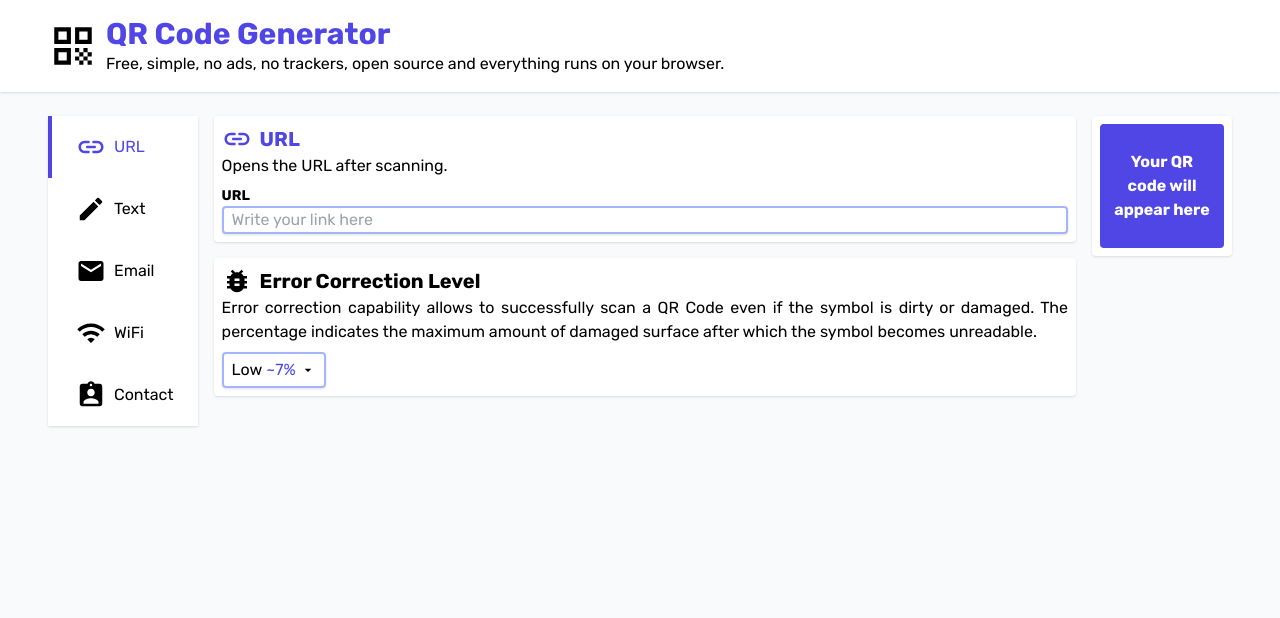
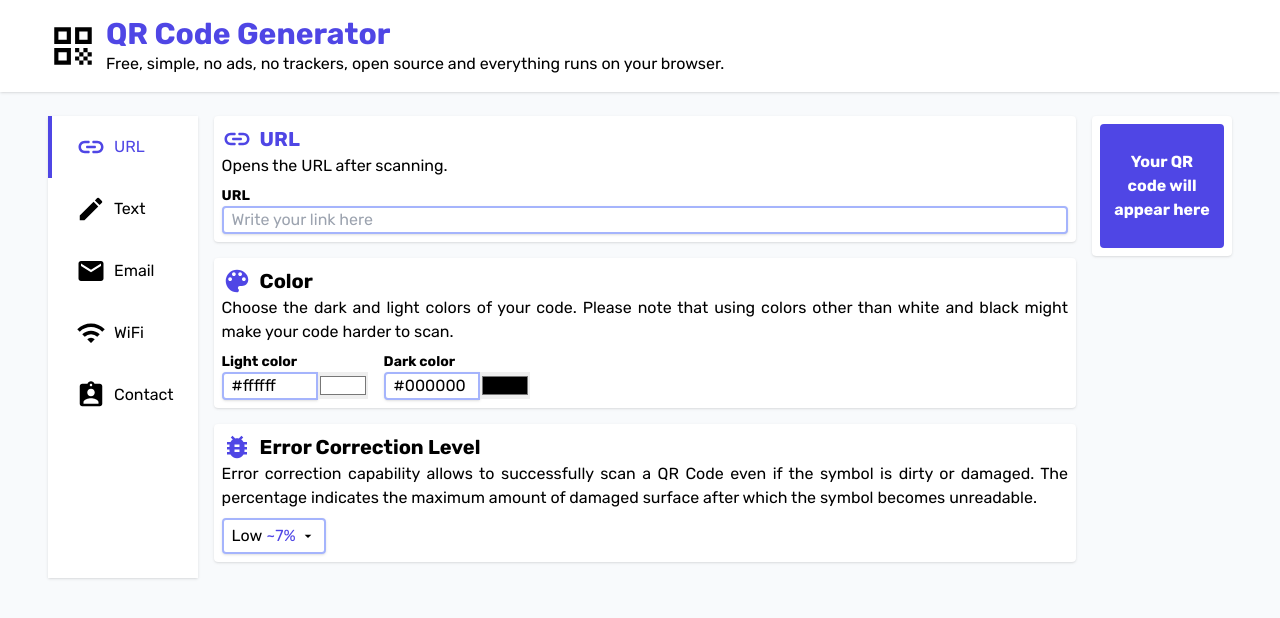
Before and after one commit to itaquito/qr-generator, a Next.js app: page / in a window 1280 px wide. Shown: the top 618 px of the page. Built offline with nearby package versions, Linux system fonts and the light colour scheme.

Commit message:
feat: Adds Color parameter

```diff
--- a/src/components/Form/TextArea.tsx
+++ b/src/components/Form/TextArea.tsx
@@ -15,7 +15,7 @@ function TextArea({ label, className, id, ...props }: TextAreaProps) {
 
       <textarea
         className={classNames(
-          'w-full rounded border-2 border-border px-2 shadow',
+          'w-full rounded border-2 border-border px-2 shadow outline-none',
           className
         )}
         id={id}
--- a/src/components/Generator.tsx
+++ b/src/components/Generator.tsx
@@ -12,6 +12,8 @@ function Generator() {
   const [content, setContent] = useState<QRContent>('');
   const [parameters, setParameters] = useState<Parameters>({
     errorCorrectionLevel: 'low',
+    lightColor: '#ffffff',
+    darkColor: '#000000',
   });
 
   return (
--- /dev/null
+++ b/src/components/Icon/IcBaselineColorLens.tsx
@@ -0,0 +1,19 @@
+import type { IconProps } from '@/types/components/Icon/Icon';
+
+export function IcBaselineColorLens(props: IconProps) {
+  return (
+    <svg
+      xmlns='http://www.w3.org/2000/svg'
+      width='1em'
+      height='1em'
+      viewBox='0 0 24 24'
+      {...props}
+    >
+      <path
+        fill='currentColor'
+        d='M12 3a9 9 0 0 0 0 18c.83 0 1.5-.67 1.5-1.5c0-.39-.15-.74-.39-1.01c-.23-.26-.38-.61-.38-.99c0-.83.67-1.5 1.5-1.5H16c2.76 0 5-2.24 5-5c0-4.42-4.03-8-9-8m-5.5 9c-.83 0-1.5-.67-1.5-1.5S5.67 9 6.5 9S8 9.67 8 10.5S7.33 12 6.5 12m3-4C8.67 8 8 7.33 8 6.5S8.67 5 9.5 5s1.5.67 1.5 1.5S10.33 8 9.5 8m5 0c-.83 0-1.5-.67-1.5-1.5S13.67 5 14.5 5s1.5.67 1.5 1.5S15.33 8 14.5 8m3 4c-.83 0-1.5-.67-1.5-1.5S16.67 9 17.5 9s1.5.67 1.5 1.5s-.67 1.5-1.5 1.5'
+      ></path>
+    </svg>
+  );
+}
+export default IcBaselineColorLens;
--- /dev/null
+++ b/src/components/Parameter/Color.tsx
@@ -0,0 +1,44 @@
+import type { ChangeEvent } from 'react';
+
+import type { ColorProps } from '@/types/components/Parameter/Color';
+
+import ParameterLayout from './ParameterLayout';
+import IcBaselineColorLens from '../Icon/IcBaselineColorLens';
+import ColorPicker from '../Form/ColorPicker';
+
+function Color({ parameters, setParameters }: ColorProps) {
+  const handleChange = (e: ChangeEvent<HTMLInputElement>) => {
+    setParameters((prevState) => ({
+      ...prevState,
+      [e.target.id]: e.target.value,
+    }));
+  };
+
+  return (
+    <ParameterLayout
+      title='Color'
+      description='Choose the dark and light colors of your code. Please note that using colors other than white and black might make your code harder to scan.'
+      Icon={IcBaselineColorLens}
+    >
+      <div className='flex space-x-4'>
+        <ColorPicker
+          label='Light color'
+          id='lightColor'
+          name='lightColor'
+          value={parameters.lightColor}
+          onChange={handleChange}
+        />
+
+        <ColorPicker
+          label='Dark color'
+          id='darkColor'
+          name='darkColor'
+          value={parameters.darkColor}
+          onChange={handleChange}
+        />
+      </div>
+    </ParameterLayout>
+  );
+}
+
+export default Color;
--- a/src/components/Parameter/ParameterLayout.tsx
+++ b/src/components/Parameter/ParameterLayout.tsx
@@ -9,9 +9,10 @@ function ParameterLayout({
   return (
     <div className='w-full rounded bg-white p-2 shadow'>
       <div className='mb-2'>
-        <h3 className='flex items-center text-xl font-bold'>
-          <Icon className='mr-2 h-[30px] w-[30px]' /> {title}
-        </h3>
+        <div className='flex items-center'>
+          <Icon className='mr-2 h-[30px] w-[30px] text-primary' />{' '}
+          <h3 className='text-xl font-bold'>{title}</h3>
+        </div>
         <p className='text-justify'>{description}</p>
       </div>
       {children}
--- a/src/components/QRCode/QRCode.tsx
+++ b/src/components/QRCode/QRCode.tsx
@@ -13,6 +13,10 @@ function QRCode({ content, parameters }: QRCodeProps) {
 
     QR.toCanvas(canvas.current, content, {
       errorCorrectionLevel: parameters.errorCorrectionLevel,
+      color: {
+        dark: parameters.darkColor,
+        light: parameters.lightColor,
+      },
     });
   }, [content, parameters]);
 
--- a/src/components/Tabs/TabViewer.tsx
+++ b/src/components/Tabs/TabViewer.tsx
@@ -17,6 +17,7 @@ import IcBaselineAssignmentInd from '../Icon/IcBaselineAssignmentInd';
 import IcBaselineEmail from '../Icon/IcBaselineEmail';
 import IcBaselineWifi from '../Icon/IcBaselineWifi';
 
+import Color from '../Parameter/Color';
 import ErrorCorrectionLevel from '../Parameter/ErrorCorrectionLevel';
 
 export const TABS: Tabs = [
@@ -96,6 +97,8 @@ function TabViewer({ setContent, parameters, setParameters }: TabViewerProps) {
             </div>
 
             <div className='w-full space-y-4 py-4'>
+              <Color parameters={parameters} setParameters={setParameters} />
+
               <ErrorCorrectionLevel
                 parameters={parameters}
                 setParameters={setParameters}
--- /dev/null
+++ b/src/types/components/Parameter/Color.ts
@@ -0,0 +1,6 @@
+import type { Parameters, SetParameters } from './Parameter';
+
+export interface ColorProps {
+  parameters: Parameters;
+  setParameters: SetParameters;
+}
--- a/src/types/components/Parameter/Parameter.ts
+++ b/src/types/components/Parameter/Parameter.ts
@@ -4,6 +4,8 @@ import type { ErrorCorrectionLevels } from './ErrorCorrectionLevel';
 
 export interface Parameters {
   errorCorrectionLevel: ErrorCorrectionLevels;
+  lightColor: string;
+  darkColor: string;
 }
 
 export type SetParameters = Dispatch<SetStateAction<Parameters>>;
```
